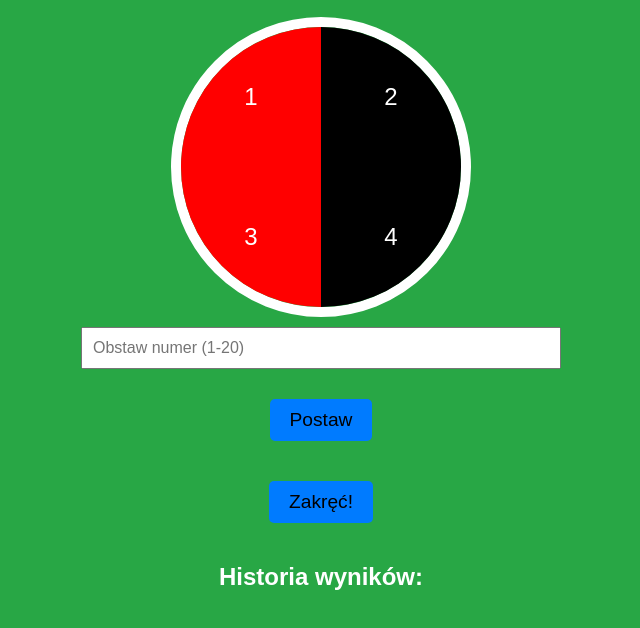
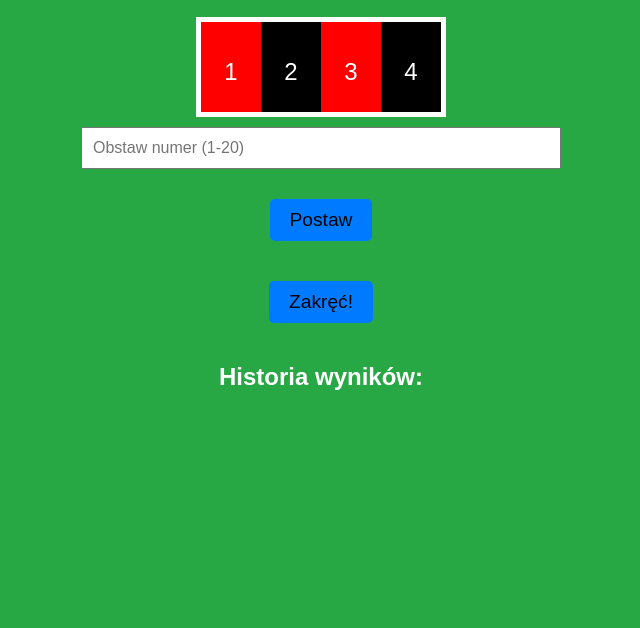
Before and after one commit to glucix/kasyno, a plain HTML site: page roletka.html in a window 1280 px wide. Shown: the part 96-724 px from the top of the page, without its empty margins (319-959 px from the left). Drawn offline with Linux system fonts and the light colour scheme.

Commit message:
Update roletka.css

```diff
--- a/roletka.css
+++ b/roletka.css
@@ -22,27 +22,28 @@ h1 {
     margin-bottom: 20px;
 }
 
+.wheel-container {
+    width: 250px;
+    height: 100px;
+    margin: 0 auto;
+    overflow: hidden; /* Ukrywa niepotrzebne sloty */
+    border: 5px solid white;
+    position: relative;
+}
+
 .wheel {
-    width: 300px;
-    height: 300px;
-    border-radius: 50%;
-    border: 10px solid #fff;
     display: flex;
-    flex-wrap: wrap;
-    margin: 0 auto;
-    position: relative;
-    overflow: hidden;
+    width: max-content; /* Koło będzie miało długość odpowiadającą liczbie slotów */
     transition: transform 4s ease-out; /* Dodana płynność obrotu */
 }
 
 .slot {
-    width: 50%;
-    height: 50%;
+    width: 60px;
+    height: 100px;
     display: flex;
     align-items: center;
     justify-content: center;
     font-size: 1.5rem;
-    position: relative;
 }
 
 button {
```
